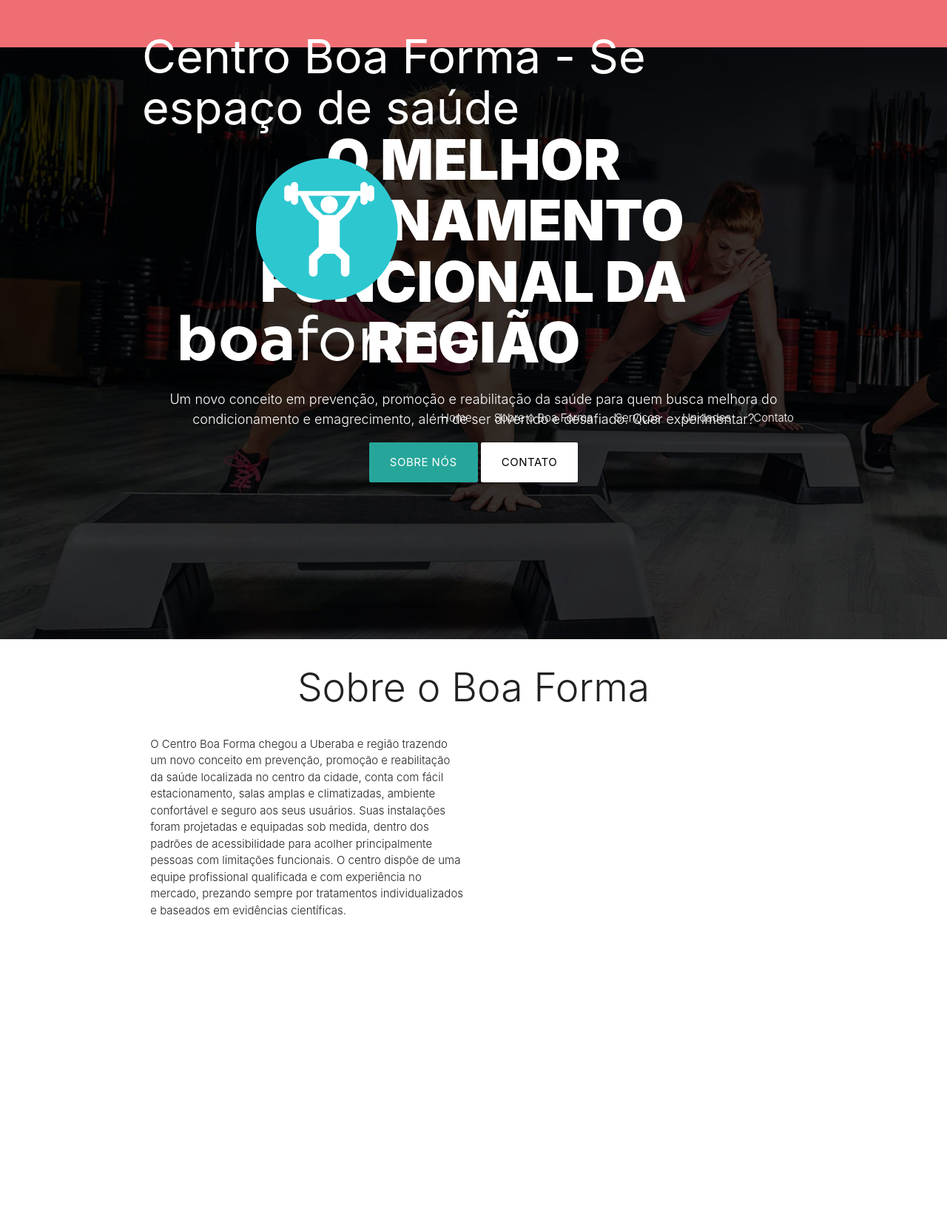
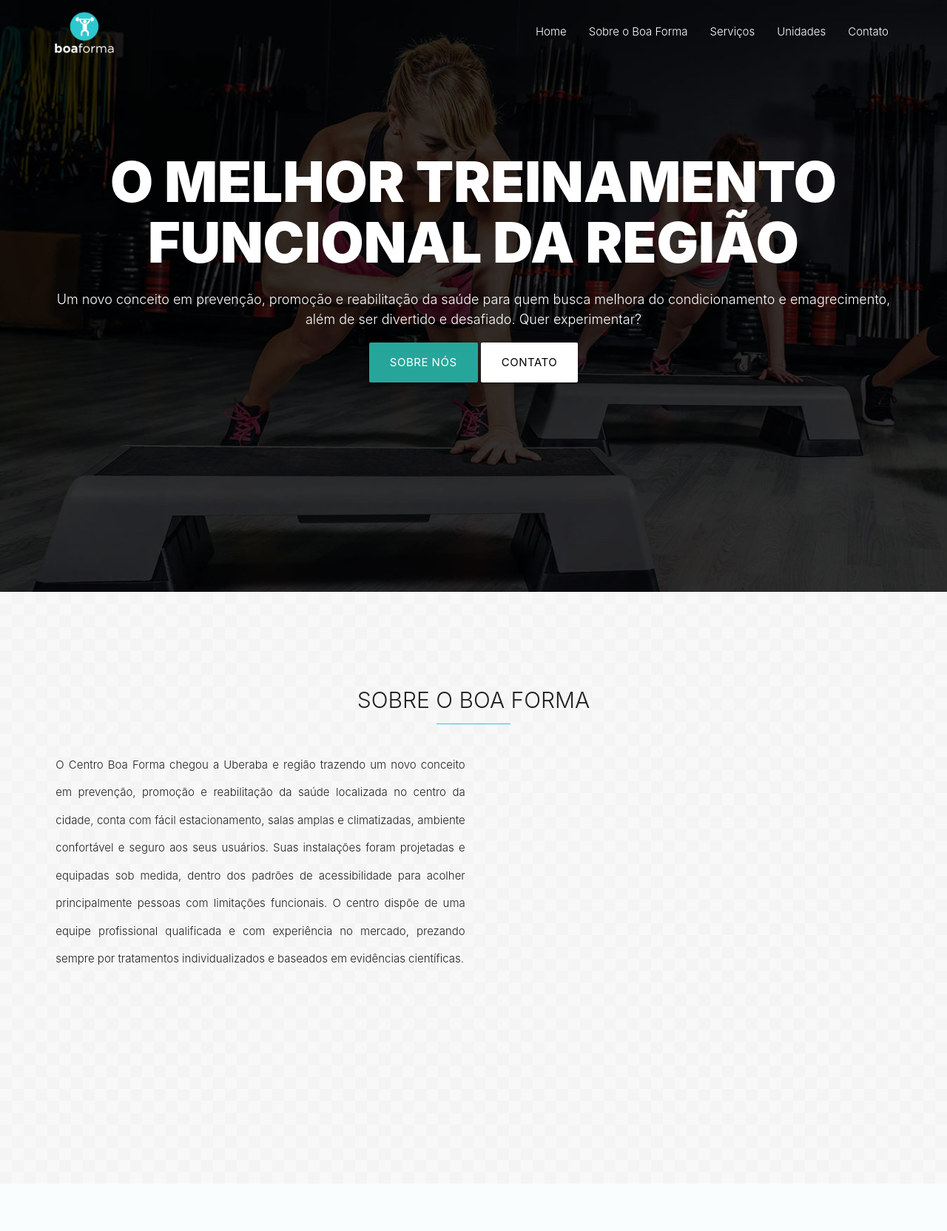
Before and after one commit to Under0Cover/Cursos_Site_Node_Studio, a PHP site: page / in a window 1280 px wide. Shown: the whole page at 74% size. After the commit the page ends 1304 px from the top, so only its background shows below. Run offline with PHP 8.4, Linux system fonts and the light colour scheme.

Commit message:
Custom CSS

```diff
--- a/Sites Profissionais/css/custom.css
+++ b/Sites Profissionais/css/custom.css
@@ -1,20 +1,24 @@
 /* ALTURA 100% */
 html, body {height: 100%;}
-.bloco {min-height: 100%;}
+.bloco {min-height: 100%; padding-top: 94px;}
+
+/* CORES */
+.blue-logo {background-color: #2dc7d0;}
 
 /* HOME */
 .home {animation: mudarbg 20s infinite; background-image: url('../img/bg.jpg'); background-repeat: no-repeat; background-size: cover;}
+
+/* HOME ANIMATION */
+@keyframes mudarbg {
+    40% {background-image: url('../img/bg2.jpg');}
+    80% {background-image: url('../img/bg3.jpg');}
+    100% {background-image: url('../img/bg.jpg');}
+}
 
 /* BODY */
 .banner h2 {font-size: 2.5rem; font-weight: 900; text-transform: uppercase;}
 .banner p {font-size: 1.2rem; line-height: 1.8rem;}
 
-/* HOJE ANIMATION */
-@keyframes mudarbg {
-    40% {background-image: url('../img/bg2.jpg');}
-    80% {background-image: url('../img/bg3.jpg');}
-    100% {background-image: url('../img/bg.jpg');}
-}
 
 /* MEDIA */
 @media only screen and (max-width: 480px) {
@@ -24,9 +28,36 @@ html, body {height: 100%;}
 @media only screen and (min-width: 601px) {
 .banner {padding-top: 4.5rem;}
 .banner h2 {font-size: 4rem;}
+.container {width: 85%;}
 }
 
 @media only screen and (min-width: 993px) {
 .banner {padding-top: 5rem;}
 .banner h2 {font-size: 5rem;}
+.container {width: 90%;}
 }
+
+/* LOGO */
+.logo_text {font-size: 0px; margin: 0px;}
+.logo_img {width: 100px; margin-top: 15px;}
+
+/* MENU */
+.navbar {background-color: transparent; transition: background 0.8s linear;}
+.navbar ul a:hover {background-color: transparent; color: #2dc7d0;}
+.nav-color {background-color: rgba(0, 0, 0, 0.7); transition: background 0.8s linear;}
+
+/* CUSTONS */
+nav {color: #fff; background-color: #ee6e73; width: 100%; height: 94px; line-height: 56px;}
+nav.nav-extended .nav-wrapper {min-height: 94px; height: auto;}
+.ul_menu {margin-top: 15px;}
+.navbar-fixed {position: absolute; height: 94px; z-index: 997;}
+nav i.material-icons {display: block; font-size: 24px; height: 94px; line-height: 94px;}
+.sidenav {background: url(../img/footer_lodyas.png); width: 200px;}
+.sidenav li>a {color: #fff; font-weight: 100;}
+
+
+/* SOBRE NÓS */
+.sobre {background-image: url('../img/textura1.png');}
+.sobre h2 {font-size: 2rem; color: #212121; text-transform: uppercase;}
+.sobre h2:after {content: ''; display: block; width: 100px; border-top: 1px solid #2dc7d0; margin: 15px auto;}
+.sobre p {line-height: 2.5rem; text-align: justify;}
```
